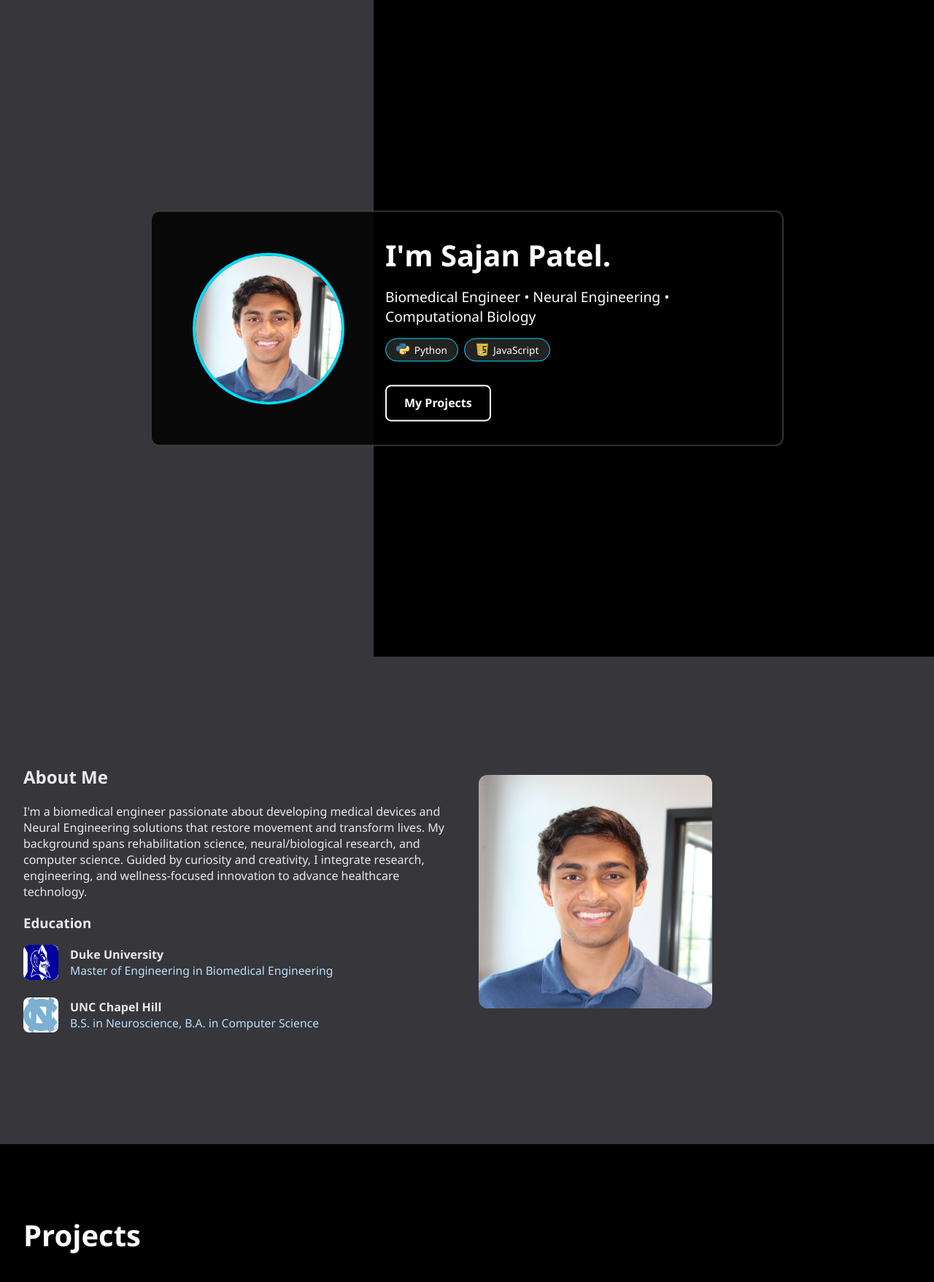
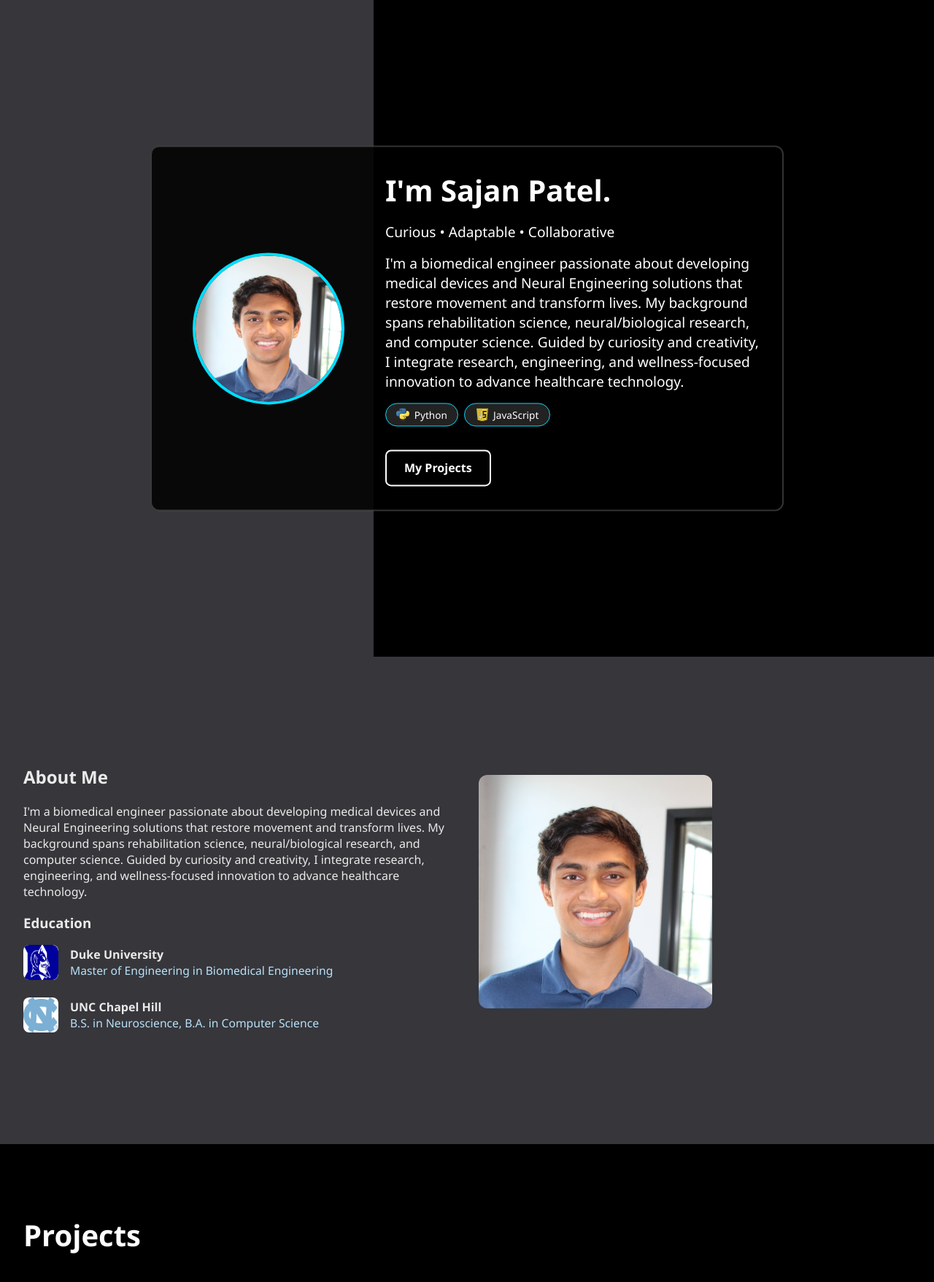
Before and after one commit to sajjy/sajan_patel_duke_bme, a Jekyll site: the page built from index.md, in a window 1280 px wide, cut to the strip 0-1760 px from the top of the page. Shown: the top 1757 px of the strip at 73% size. Built offline with Jekyll 4.4.1, drawn with Linux system fonts in a browser that asks for light colours.

Commit message:
Improve hero card animation. Add content to hero card

```diff
--- a/_layouts/default.html
+++ b/_layouts/default.html
@@ -19,7 +19,13 @@
       </div>
       <div class="hero-right">
         <h1 class="animated-title" id="animated-title"></h1>
-        <p>Biomedical Engineer • Neural Engineering • Computational Biology</p>
+        <p>Curious • Adaptable • Collaborative</p>
+        <p>I'm a biomedical engineer passionate about developing medical devices
+          and Neural Engineering solutions that restore movement and transform lives.
+          My background spans rehabilitation science, neural/biological research, and computer science.
+          Guided by curiosity and creativity, I integrate research, engineering,
+          and wellness-focused innovation to advance healthcare technology.
+        </p>
 
         <!-- Tech Tags -->
         <div class="tech-tags">
--- a/assets/style.css
+++ b/assets/style.css
@@ -57,9 +57,9 @@
   gap: 2rem;
 
   transition:
-    opacity 0.5s,
-    background 0.7s,
-    border-color 0.7s;
+    opacity 3.0s,
+    background 3.0s,
+    border-color 3.0s;
 }
 
 .hero-card.show {
```
